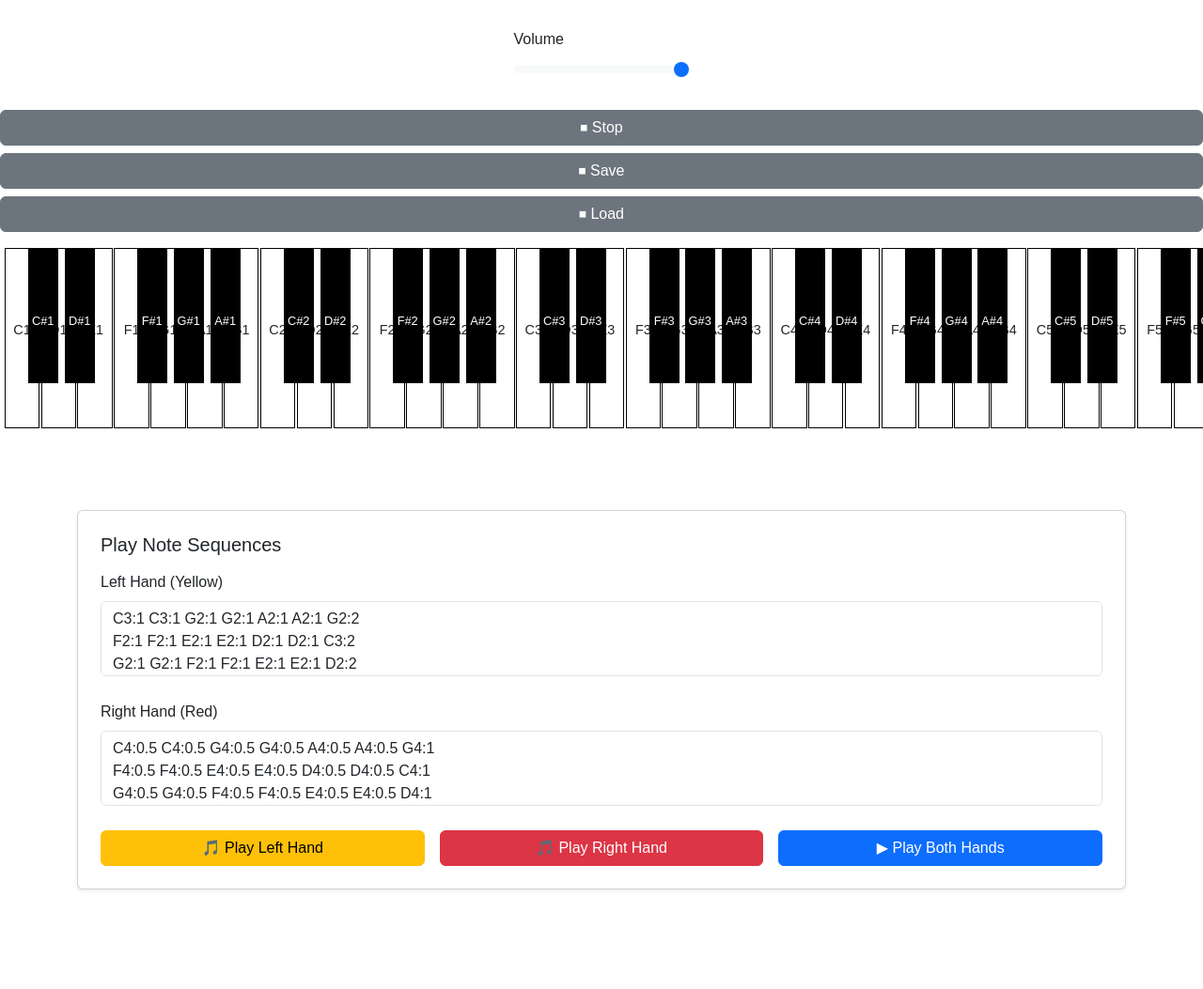
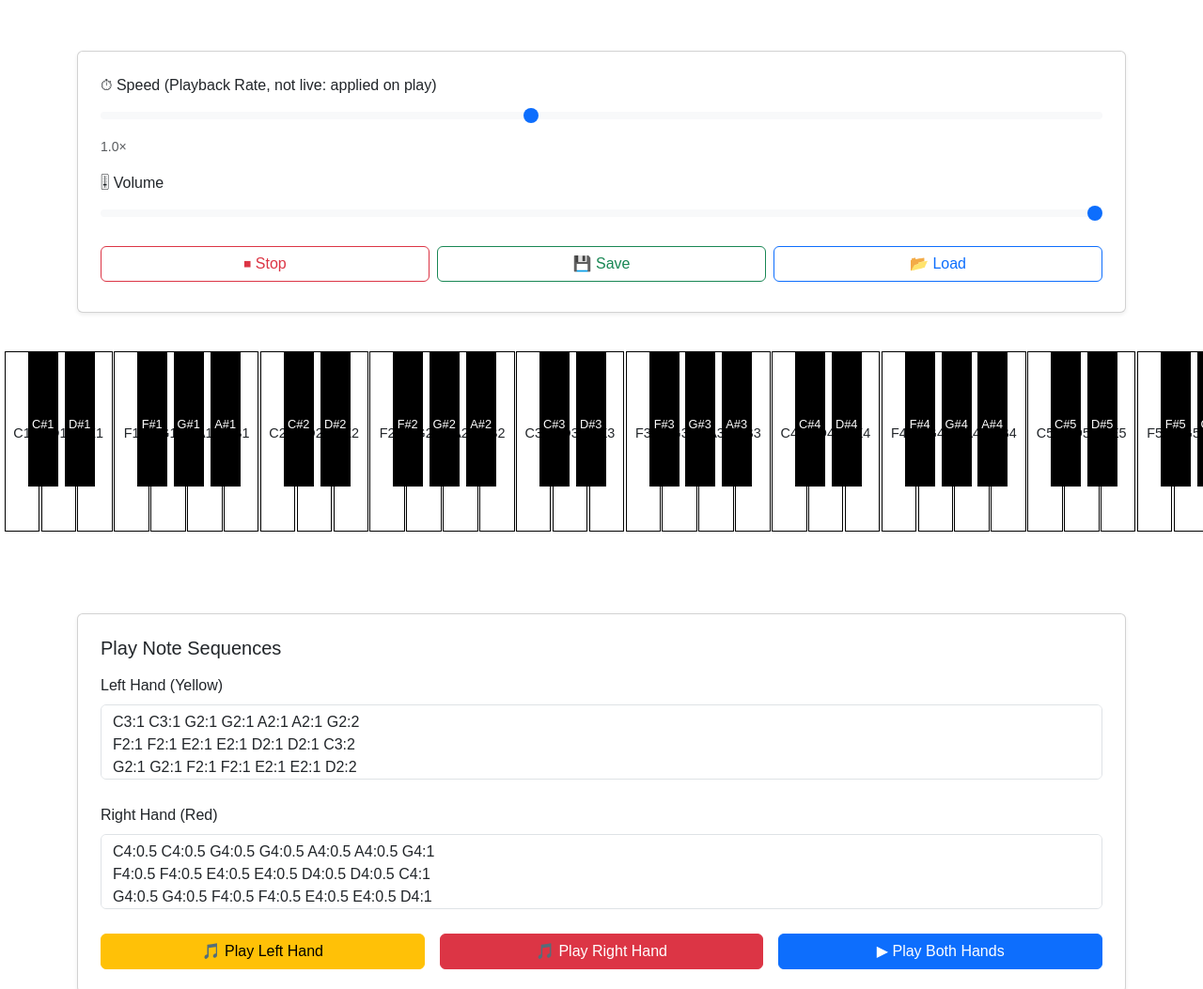
Before and after one commit to ChrispieBioinformatics/piano, a plain HTML site: page index.html in a window 1280 px wide. Shown: the top 1053 px of the page at 94% size. Before the commit the page ends 971 px from the top, so only its background shows below. Drawn offline with nearby package versions, Linux system fonts and the light colour scheme.

Commit message:
speed changer added

```diff
--- a/index.html
+++ b/index.html
@@ -87,19 +87,46 @@
     <script type="text/javascript">
         const activeAudio = [];
         const activeTimeouts = [];
+        let PLAYBACK_SPEED = 1;
 
     </script>
 
 </head>
 <body>
 
+    <div class="container my-4">
+      <div class="card shadow-sm p-4">
+
         <div class="mb-3">
-          <label for="volumeControl" class="form-label">Volume</label>
+          <label for="speedControl" class="form-label">⏱ Speed (Playback Rate, not live: applied on play)</label>
+          <input type="range" id="speedControl" class="form-range" min="0.25" max="2" step="0.05" value="1.0">
+          <div class="form-text" id="speedValue">1.0×</div>
+        </div>
+
+        <div class="mb-3">
+          <label for="volumeControl" class="form-label">🎚 Volume</label>
           <input type="range" id="volumeControl" class="form-range" min="0" max="1" step="0.01" value="1">
         </div>
-        <button onclick="stopAll()" class="btn btn-secondary w-100 mt-2">⏹ Stop</button>
-        <button onclick="saveSequence()" class="btn btn-secondary w-100 mt-2">⏹ Save</button>
-        <button onclick="loadSequence()" class="btn btn-secondary w-100 mt-2">⏹ Load</button>
+
+        <div class="row g-2 mb-2">
+          <div class="col-md-4">
+            <button onclick="stopAll()" class="btn btn-outline-danger w-100">
+              ⏹ Stop
+            </button>
+          </div>
+          <div class="col-md-4">
+            <button onclick="saveSequence()" class="btn btn-outline-success w-100">
+              💾 Save
+            </button>
+          </div>
+          <div class="col-md-4">
+            <button onclick="loadSequence()" class="btn btn-outline-primary w-100">
+              📂 Load
+            </button>
+          </div>
+        </div>
+      </div>
+    </div>
 
       <div class="piano-container">
         <div class="piano" id="piano"></div>
@@ -142,6 +169,11 @@ F4:0.5 F4:0.5 E4:0.5 E4:0.5 D4:0.5 D4:0.5 C4:1
 
 
     <script>
+
+        document.getElementById("speedControl").addEventListener("input", (e) => {
+          PLAYBACK_SPEED = parseFloat(e.target.value);
+          document.getElementById("speedValue").textContent = `${PLAYBACK_SPEED.toFixed(2)}×`;
+        });
 
         const sharpToFlat = {
             "C#": "Db",
@@ -300,13 +332,15 @@ F4:0.5 F4:0.5 E4:0.5 E4:0.5 D4:0.5 D4:0.5 C4:1
                 const duration = parseFloat(parts[1]) || 0.5;
                 const freq = noteMap[note];
                 if (freq) {
+delay += duration / PLAYBACK_SPEED;
+
                     const timeoutId = setTimeout(() => {
                         playNote(freq, duration, note, highlightClass);
                     }, delay * 1000);
 
                     activeTimeouts.push(timeoutId);
 
-                    delay += duration;
+
                 }
             });
         }
```
